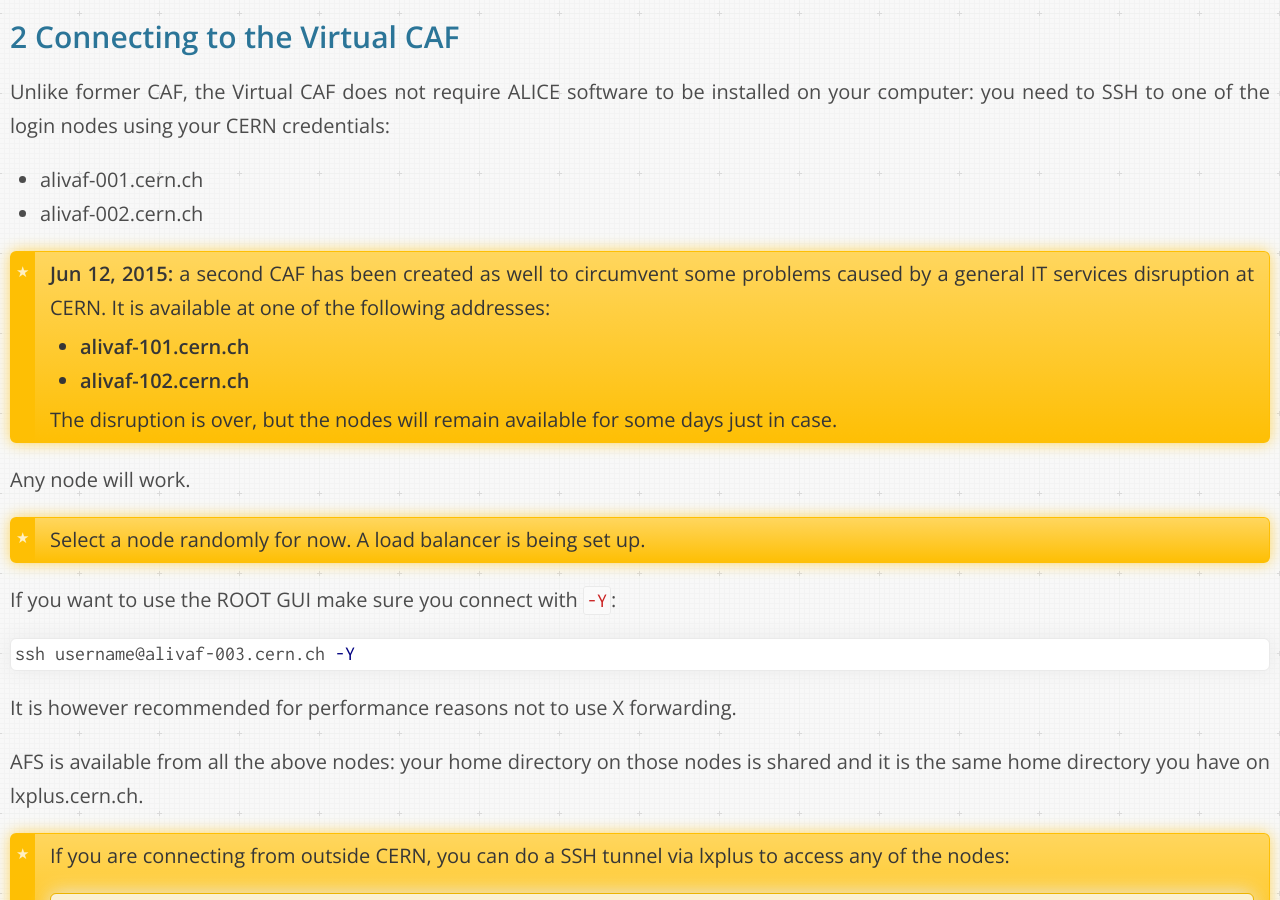
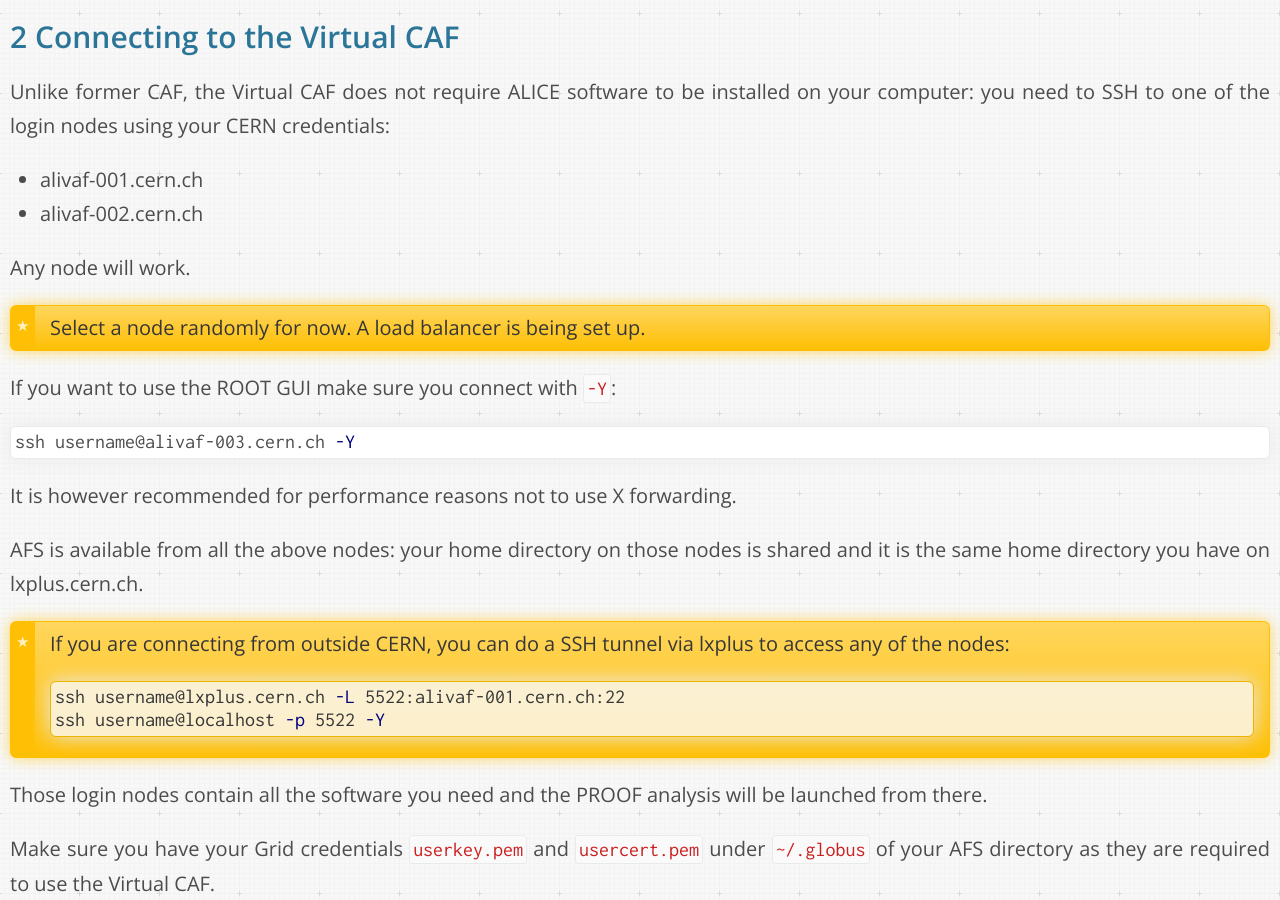
Before and after one commit to dberzano/dberzano.github.io, a Jekyll site: the page built from alice/vcaf/usersguide/index.md, in a window 1280 px wide and 900 px high, scrolled down 1187 px. Built offline with Jekyll 4.4.1, drawn with Linux system fonts in a browser that asks for light colours; Markdown is read by kramdown in place of the engine named in the settings.

Commit message:
VCAF: removed backup VAF alivaf-1xx

```diff
--- a/alice/vcaf/usersguide/index.md
+++ b/alice/vcaf/usersguide/index.md
@@ -29,16 +29,6 @@
 
 * **alivaf-001.cern.ch**
 * **alivaf-002.cern.ch**
-
-> **Jun 12, 2015:** a second CAF has been created as well to circumvent some
-> problems caused by a general IT services disruption at CERN. It is available
-> at one of the following addresses:
->
-> * **alivaf-101.cern.ch**
-> * **alivaf-102.cern.ch**
->
-> The disruption is over, but the nodes will remain available for some days just
-> in case.
 
 Any node will work.
 
```
